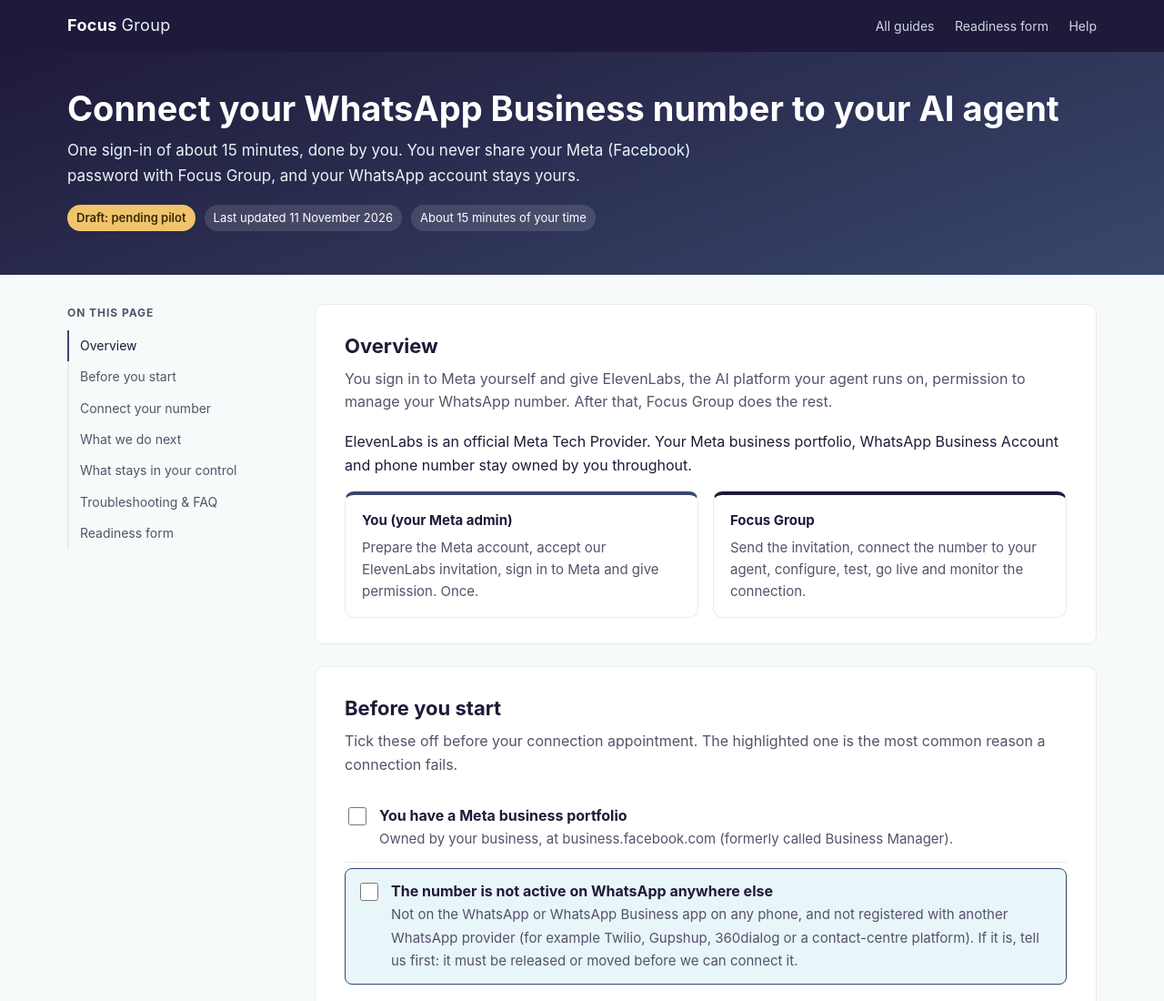
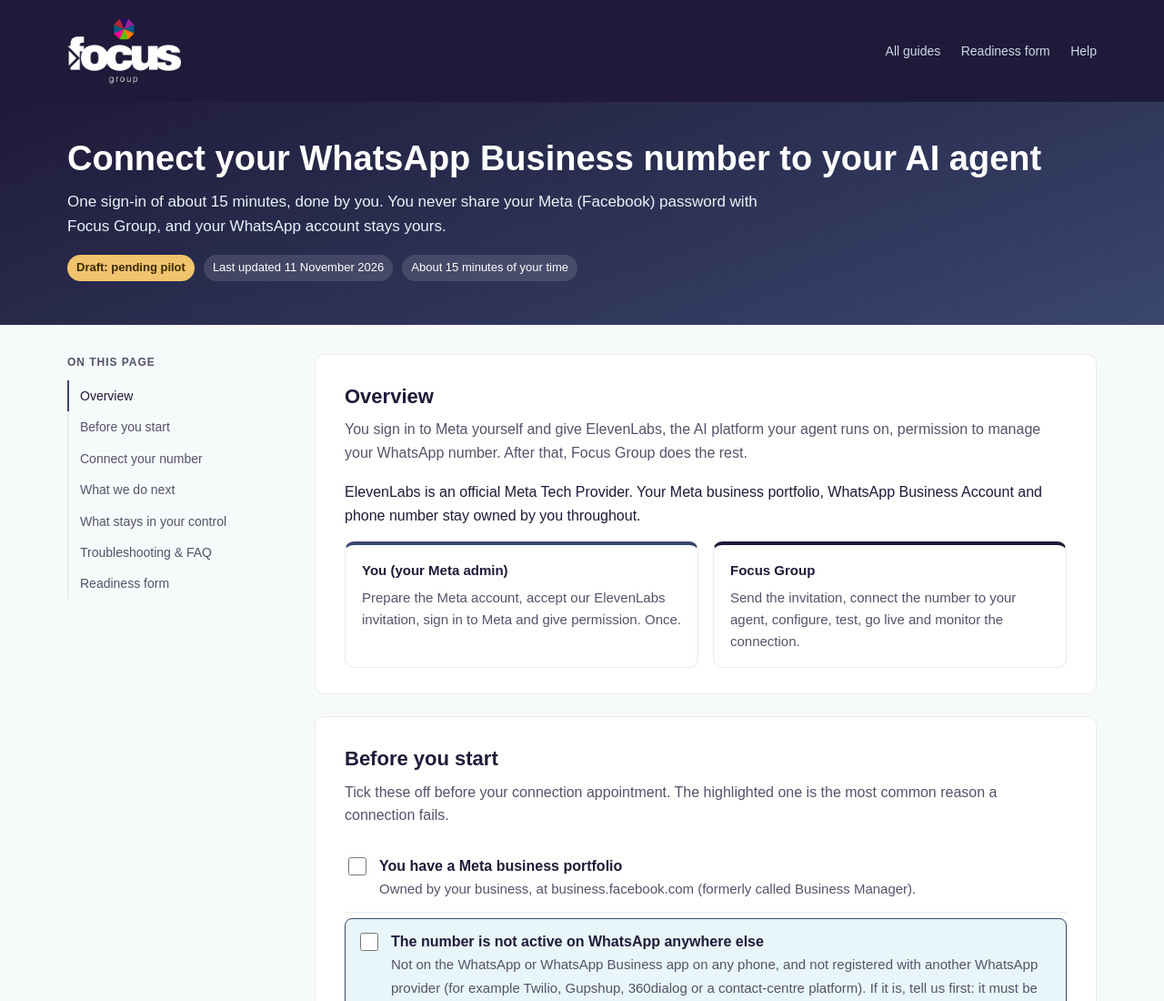
Before and after one commit to alexlinnen-hub/whatsapp, a plain HTML site: page whatsapp/index.html in a window 1280 px wide. Shown: the top 1100 px of the page at 91% size. Drawn offline with Linux system fonts and the light colour scheme.

Commit message:
Add Focus Group logo, marque favicon and brand font fallback
Co-Authored-By: Claude Opus 5.5 <noreply@anthropic.com>
Claude-Session: https://claude.ai/code/session_013d84hqHBwqYMrv2q6Gc5sX

```diff
--- a/assets/style.css
+++ b/assets/style.css
@@ -13,7 +13,7 @@
   --warn-bg: #fff7e6;
   --warn-line: #f0c36d;
   --radius: 10px;
-  --font: "Inter", "Segoe UI", system-ui, -apple-system, Roboto, Arial, sans-serif;
+  --font: "FS Elliot", Arial, Helvetica, sans-serif; /* FS Elliot if installed, Arial as the brand fallback */
 }
 
 * { box-sizing: border-box; }
@@ -36,10 +36,10 @@ a:hover { text-decoration: none; }
 }
 .site-header .wrap {
   display: flex; align-items: center; justify-content: space-between;
-  gap: 16px; padding: 14px 24px; max-width: 1180px; margin: 0 auto;
+  gap: 16px; padding: 16px 24px; max-width: 1180px; margin: 0 auto;
 }
-.wordmark { font-weight: 700; letter-spacing: .02em; font-size: 18px; color: inherit; text-decoration: none; }
-.wordmark span { color: var(--accent-soft); font-weight: 400; }
+.logo { display: block; line-height: 0; padding: 4px 0; }
+.logo img { height: 72px; width: auto; display: block; } /* brand minimum is 58px on screen */
 .site-header nav a { color: #cfd8e6; text-decoration: none; font-size: 14px; margin-left: 18px; }
 .site-header nav a:hover { color: #fff; }
 
@@ -178,3 +178,9 @@ footer { text-align: center; color: var(--muted); font-size: 13px; padding: 24px
   main section { border: 0; padding: 0 0 12px; break-inside: avoid-page; }
   .site-header { background: none; color: var(--ink); }
 }
+
+.print-logo { display: none; }
+@media print {
+  .site-header .logo { display: none; }
+  .print-logo { display: block; height: 58px; width: auto; margin-bottom: 12px; }
+}
--- a/index.html
+++ b/index.html
@@ -5,18 +5,21 @@
 <meta name="viewport" content="width=device-width, initial-scale=1">
 <title>Customer onboarding guides | Focus Group</title>
 <meta name="description" content="Focus Group customer onboarding guides for AI agents.">
+<link rel="icon" type="image/png" href="assets/img/favicon.png">
+<link rel="apple-touch-icon" href="assets/img/apple-touch-icon.png">
 <link rel="stylesheet" href="assets/style.css">
 </head>
 <body>
 
 <header class="site-header">
   <div class="wrap">
-    <a class="wordmark" href="./">Focus <span>Group</span></a>
+    <a class="logo" href="./" aria-label="Focus Group home"><img src="assets/img/focus-group-logo-white.png" alt="Focus Group"></a>
   </div>
 </header>
 
 <div class="hero">
   <div class="wrap">
+    <img class="print-logo" src="assets/img/focus-group-logo-navy.png" alt="Focus Group">
     <h1>Customer onboarding guides</h1>
     <p>Step-by-step guides for connecting your services to your Focus Group AI agent. Each guide is kept up to date at the same link.</p>
     <p class="strap">Let's connect. Let's grow.</p>
--- a/whatsapp/index.html
+++ b/whatsapp/index.html
@@ -5,13 +5,15 @@
 <meta name="viewport" content="width=device-width, initial-scale=1">
 <title>Connect your WhatsApp Business number to your AI agent | Focus Group</title>
 <meta name="description" content="How to connect your WhatsApp Business number to your Focus Group AI agent, without sharing your Meta login.">
+<link rel="icon" type="image/png" href="../assets/img/favicon.png">
+<link rel="apple-touch-icon" href="../assets/img/apple-touch-icon.png">
 <link rel="stylesheet" href="../assets/style.css">
 </head>
 <body>
 
 <header class="site-header">
   <div class="wrap">
-    <a class="wordmark" href="../">Focus <span>Group</span></a>
+    <a class="logo" href="../" aria-label="Focus Group home"><img src="../assets/img/focus-group-logo-white.png" alt="Focus Group"></a>
     <nav>
       <a href="../">All guides</a>
       <a href="#form">Readiness form</a>
@@ -22,6 +24,7 @@
 
 <div class="hero">
   <div class="wrap">
+    <img class="print-logo" src="../assets/img/focus-group-logo-navy.png" alt="Focus Group">
     <h1>Connect your WhatsApp Business number to your AI agent</h1>
     <p>One sign-in of about 15 minutes, done by you. You never share your Meta (Facebook) password with Focus Group, and your WhatsApp account stays yours.</p>
     <div class="meta">
```
Also changed, not shown: assets/img/apple-touch-icon.png (added), assets/img/favicon.png (added), assets/img/focus-group-logo-navy.png (added), assets/img/focus-group-logo-white.png (added).
